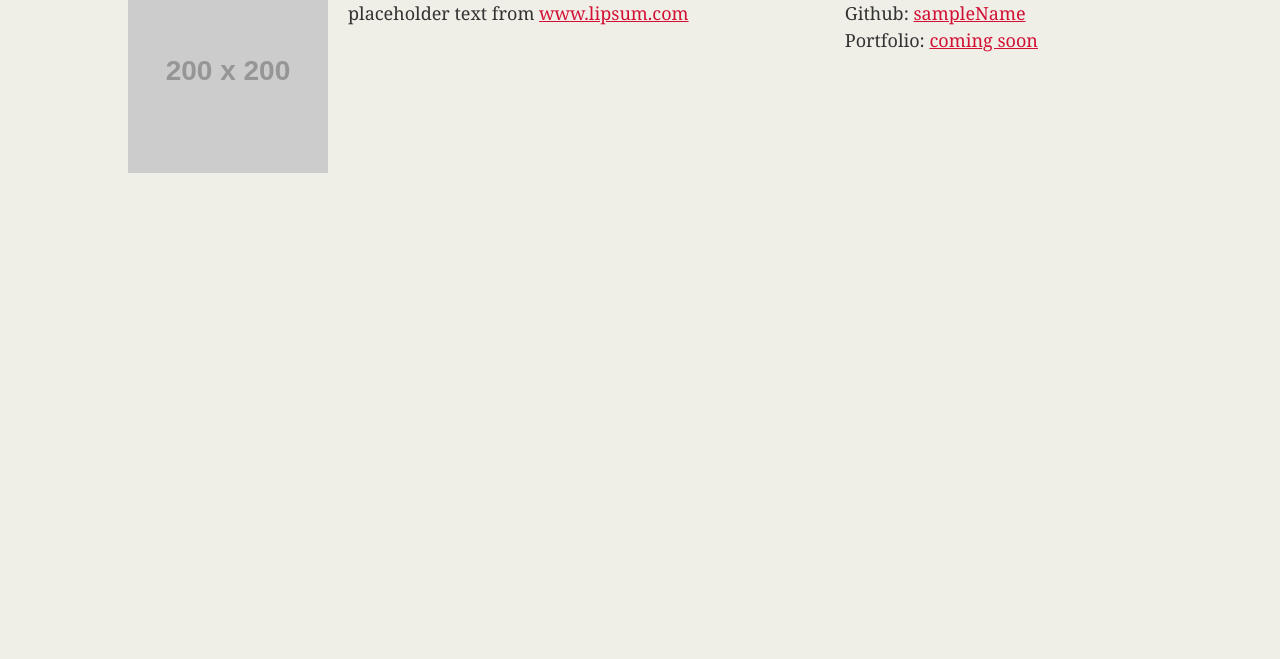
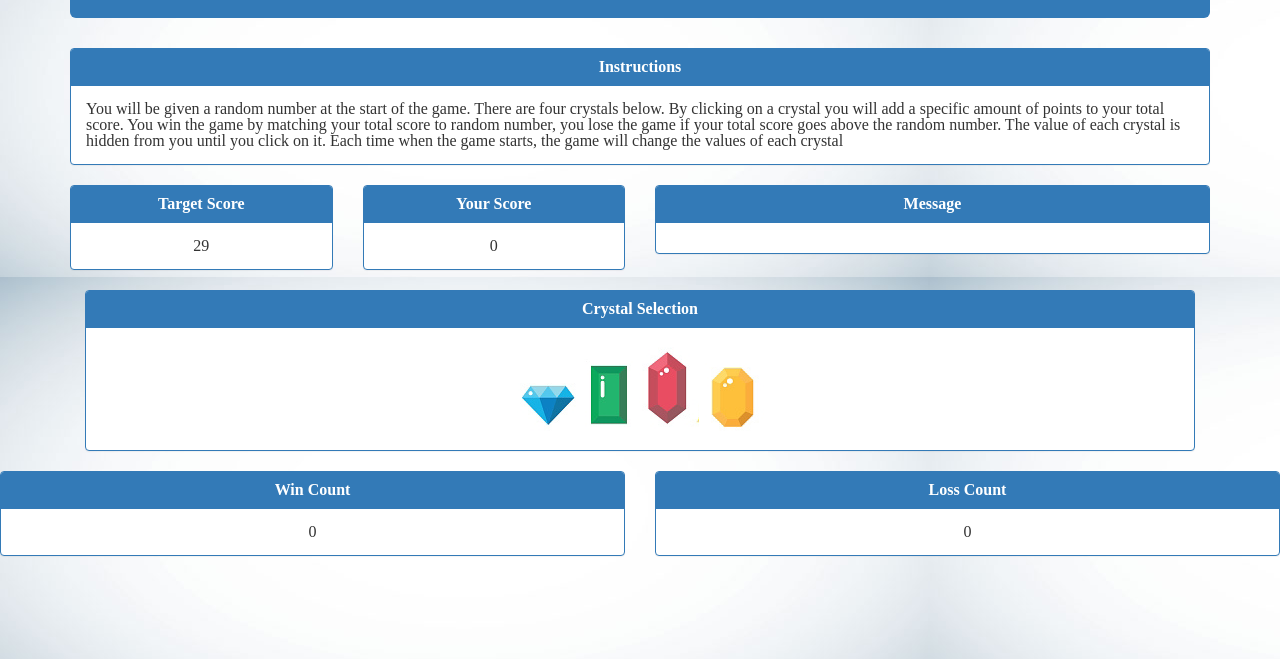
Before and after one commit to dpena001/dpena001.github.io, a plain HTML site: page index.html in a window 1280 px wide. Shown: the part 141-800 px from the top of the page. Drawn offline with nearby package versions, Linux system fonts and the light colour scheme; placeholder pictures from the web are drawn by us.

Commit message:
Add files via upload

```diff
--- /dev/null
+++ b/assets/css/reset.css
@@ -0,0 +1,48 @@
+/* http://meyerweb.com/eric/tools/css/reset/
+   v2.0 | 20110126
+   License: none (public domain)
+*/
+
+html, body, div, span, applet, object, iframe,
+h1, h2, h3, h4, h5, h6, p, blockquote, pre,
+a, abbr, acronym, address, big, cite, code,
+del, dfn, em, img, ins, kbd, q, s, samp,
+small, strike, strong, sub, sup, tt, var,
+b, u, i, center,
+dl, dt, dd, ol, ul, li,
+fieldset, form, label, legend,
+table, caption, tbody, tfoot, thead, tr, th, td,
+article, aside, canvas, details, embed,
+figure, figcaption, footer, header, hgroup,
+menu, nav, output, ruby, section, summary,
+time, mark, audio, video {
+	margin: 0;
+	padding: 0;
+	border: 0;
+	font-size: 100%;
+	font: inherit;
+	vertical-align: baseline;
+}
+/* HTML5 display-role reset for older browsers */
+article, aside, details, figcaption, figure,
+footer, header, hgroup, menu, nav, section {
+	display: block;
+}
+body {
+	line-height: 1;
+}
+ol, ul {
+	list-style: none;
+}
+blockquote, q {
+	quotes: none;
+}
+blockquote:before, blockquote:after,
+q:before, q:after {
+	content: '';
+	content: none;
+}
+table {
+	border-collapse: collapse;
+	border-spacing: 0;
+}
--- /dev/null
+++ b/assets/css/style.css
@@ -0,0 +1,7 @@
+
+body {
+   background-image: url("../images/background.jpg");
+   background-repeat: repeat;
+ }
+   .font-bold {
+font-weight: bold;}
--- /dev/null
+++ b/assets/javascript/game.js
@@ -0,0 +1,136 @@
+ // Crystal Variables
+ var crystal = {
+   blue:
+   {
+     name: "Blue",
+     value: 0
+   },
+   green:
+   {
+     name: "Green",
+     value: 0
+   },
+   red:
+   {
+     name: "Red",
+     value: 0
+   },
+   yellow:
+   {
+     name: "Yellow",
+     value: 0
+   }
+ };
+
+ // Scores (Current and Target)
+ var currentScore = 0;
+ var targetScore = 0;
+
+ // Wins and Losses
+ var winCount = 0;
+ var lossCount = 0;
+
+
+ var getRandom = function(min, max) {
+   var ranum = 0;
+   ranum = Math.floor((Math.random() * (max - min )) + 1);
+   if (ranum < min){
+     ranum = ranum + min;
+   }
+   console.log(ranum);
+   return ranum
+ };
+
+ // Starts the Game (and restarts the game)
+ var startGame = function() {
+
+   // Reset the Current Score
+   currentScore = 0;
+
+   // Set a new Target Score (between 19 and 120)
+   targetScore = getRandom(19, 120);
+
+   // Set different values for each of the crystals (between 1 and 12)
+   crystal.blue.value = getRandom(1, 13);
+   crystal.red.value = getRandom(1, 13);
+   crystal.green.value = getRandom(1, 13);
+   crystal.yellow.value = getRandom(1, 13);
+
+   // Change the HTML to reflect all of these changes
+   $("#your-score").html(currentScore);
+   $("#target-score").html(targetScore);
+  };
+
+ // Check if User Won or Lost and Reset the Game
+ var checkWin = function() {
+
+   // Check if currentScore is larger than targetScore
+   if (currentScore > targetScore) {
+
+     $("#your-message").html("Sorry. You lost!");
+     $("#your-score").html(currentScore);
+
+     // Add to Loss Counter
+     lossCount++;
+
+     // Change Loss Count HTML
+     $("#loss-count").html(lossCount);
+
+     // Restart the game
+     startGame();
+   }
+
+   else if (currentScore === targetScore) {
+
+     $("#your-message").html("Congratulations! You Won!");
+      $("#your-score").html(currentScore);
+
+     // Add to the Win Counter
+     winCount++;
+
+     // Change Win Count HTML
+     $("#win-count").html(winCount);
+
+     // Restart the game
+     startGame();
+   }
+
+ };
+
+ // Respond to clicks on the crystals
+ var addValues = function(clickedCrystal) {
+
+   currentScore = currentScore + clickedCrystal.value;
+   $("#your-score").html(currentScore);
+   $("#your-message").html("");
+
+   checkWin();
+
+ };
+
+ // MAIN PROCESS
+ // =================================================================
+
+ // Starts the Game the First Time.
+
+$(document).ready(function() {
+
+ startGame();
+
+ $("#blue").click(function() {
+   addValues(crystal.blue);
+ });
+
+ $("#red").click(function() {
+   addValues(crystal.red);
+ });
+
+ $("#green").click(function() {
+   addValues(crystal.green);
+ });
+
+ $("#yellow").click(function() {
+   addValues(crystal.yellow);
+ });
+
+ });
--- a/index.html
+++ b/index.html
@@ -1,41 +1,123 @@
 <!DOCTYPE html>
-<html lang="en-us">
+ <html lang="en-us">
+ 	<head>
+ 		<meta charset="UTF-8">
+ 		<title>Crystal Collector</title>
 
-<head>
-  <meta charset="UTF-8">
-  <title>1.2.9 Exercise</title>
-  <!--Adding Reset CCS STYLE FILE -->
-  <link rel="stylesheet" type="text/css" href="reset.css">
-  <!-- This critical line points your HTML to the CSS file. Notice the "relative" pathway  -->
-  <link rel="stylesheet" type="text/css" href="style.css">
-</head>
+ 		<!-- Bootstrap CSS -->
 
-<body>
-  <header>
-    <h1>Student Bio</h1>
-  </header>
+		<link rel="stylesheet" href="https://maxcdn.bootstrapcdn.com/bootstrap/3.3.7/css/bootstrap.min.css" integrity="sha384-BVYiiSIFeK1dGmJRAkycuHAHRg32OmUcww7on3RYdg4Va+PmSTsz/K68vbdEjh4u" crossorigin="anonymous">
 
-  <div class="container">
 
-    <section id="main-bio">
+        <!--Source Jquery-->
+ 		<script src="https://cdnjs.cloudflare.com/ajax/libs/jquery/3.2.1/jquery.min.js"></script>
 
-      <h2>Your Name</h2>
+		<!-- Resetting stylesheet -->
+    	<link rel="stylesheet" type="text/css" href="assets/css/reset.css">
 
-      <img id="bio-image" src="https://placehold.it/200x200" alt="Your Name">
+    	<!-- Linking CSS  -->
+    	<link rel="stylesheet" type="text/css" href="assets/css/style.css">
 
-      <p>Write a short paragraph or two about yourself, or use placeholder text from <a href="http://www.lipsum.com/">www.lipsum.com</a></p>
-    </section>
+ 	</head>
+ 	<body>
 
-    <section id="contact-info">
-      <h2>Contact Info</h2>
-      <ul>
-        <li><strong>Email:</strong> <a href="#">someplace@gmail.com</a></li>
-        <li><strong>Github:</strong> <a href="#">sampleName</a></li>
-        <li><strong>Portfolio:</strong> <a href="#">coming soon</a></li>
-      </ul>
-    </section>
-  </div>
+ 		<div class="container">
+			<!--RESPONSIVE LAYOUT -->
+ 			<div class="jumbotron" style="background-color: #337ab7; color: white;">
+ 				<div class="container">
+ 					<h1 class="text-center"><strong>Crystal Collector</strong></h1>
+ 				</div>
+ 			</div>
 
-</body>
+  			<div class="row">
+ 				<div class="col-lg-12">
+ 					<div class="panel panel-primary">
+ 						<div class="panel-heading">
+ 							<h3 class="panel-title text-center font-bold">Instructions</h3>
+ 						</div>
+ 						<div class="panel-body">
+ 							<p><small>You will be given a random number at the start of the game. There are four crystals below. By clicking on a crystal you will add a specific amount of points to your total score. You win the game by matching your total score to random number, you lose the game if your total score goes above the random number. The value of each crystal is hidden from you until you click on it. Each time when the game starts, the game will change the values of each crystal</small></p>
+ 						</div>
+ 					</div>
+ 				</div>
+ 			</div>
 
-</html>
+ 		<div class="row">
+ 			  <div class="col-lg-3">
+ 			      <div class="panel panel-primary">
+ 				      <div class="panel-heading">
+ 					     <h3 class="panel-title text-center font-bold">Target Score</h3>
+ 					   </div>
+ 					   <div class="panel-body">
+ 						  <h3 class="text-center" id="target-score"></h3>
+ 					   </div>
+ 					</div>
+ 				</div>
+ 				<div class="col-lg-3">
+
+ 					<div class="panel panel-primary">
+ 						<div class="panel-heading">
+ 							<h3 class="panel-title text-center font-bold">Your Score</h3>
+ 						</div>
+ 						<div class="panel-body">
+ 							<h3 class="text-center" id="your-score"></h3>
+ 						</div>
+ 					</div>
+ 				</div>
+ 				<div class="col-lg-6">
+  					<div class="panel panel-primary">
+ 						<div class="panel-heading">
+ 							<h3 class="panel-title text-center font-bold">Message</h3>
+ 						</div>
+  						<div class="panel-body">
+ 							<h3 class="text-center font-bold" id="your-message"></h3>
+ 						</div>
+ 					</div>
+  				</div>
+ 			</div>
+ 		  <div class="col-lg-12">
+ 			<div class="panel panel-primary">
+ 						<div class="panel-heading">
+ 							<h3 class="panel-title text-center font-bold">Crystal Selection</h3>
+ 						</div>
+ 						<div class="panel-body text-center">
+ 							<img src="assets/images/blue.png" alt="" id="blue">
+ 							<img src="assets/images/green.png" alt="" id="green">
+ 							<img src="assets/images/red.png" alt="" id="red">
+ 							<img src="assets/images/yellow.png" alt="" id="yellow">
+ 						</div>
+ 					</div>
+
+ 				</div>
+
+ 			</div>
+
+ 			<div class="row">
+ 				<div class="col-md-6">
+ 					<div class="panel panel-primary">
+ 						<div class="panel-heading">
+ 							<h3 class="panel-title text-center font-bold">Win Count</h3>
+ 						</div>
+ 						<div class="panel-body">
+ 							<h3 class="text-center" id="win-count">0</h3>
+ 						</div>
+ 					</div>
+ 				</div>
+
+ 				<div class="col-md-6">
+ 					<div class="panel panel-primary">
+ 						<div class="panel-heading">
+ 							<h3 class="panel-title text-center font-bold">Loss Count</h3>
+ 						</div>
+ 						<div class="panel-body">
+ 							<h3 class="text-center" id="loss-count">0</h3>
+ 						</div>
+ 					</div>
+
+ 				</div>
+ 			</div>
+ 		</div>
+
+      <script src="assets/javascript/game.js"></script>
+ 	</body>
+ </html>
```
Also changed, not shown: assets/images/background.jpg (added), assets/images/blue.png (added), assets/images/green.png (added), assets/images/red.png (added), assets/images/yellow.png (added), 1 other file.
